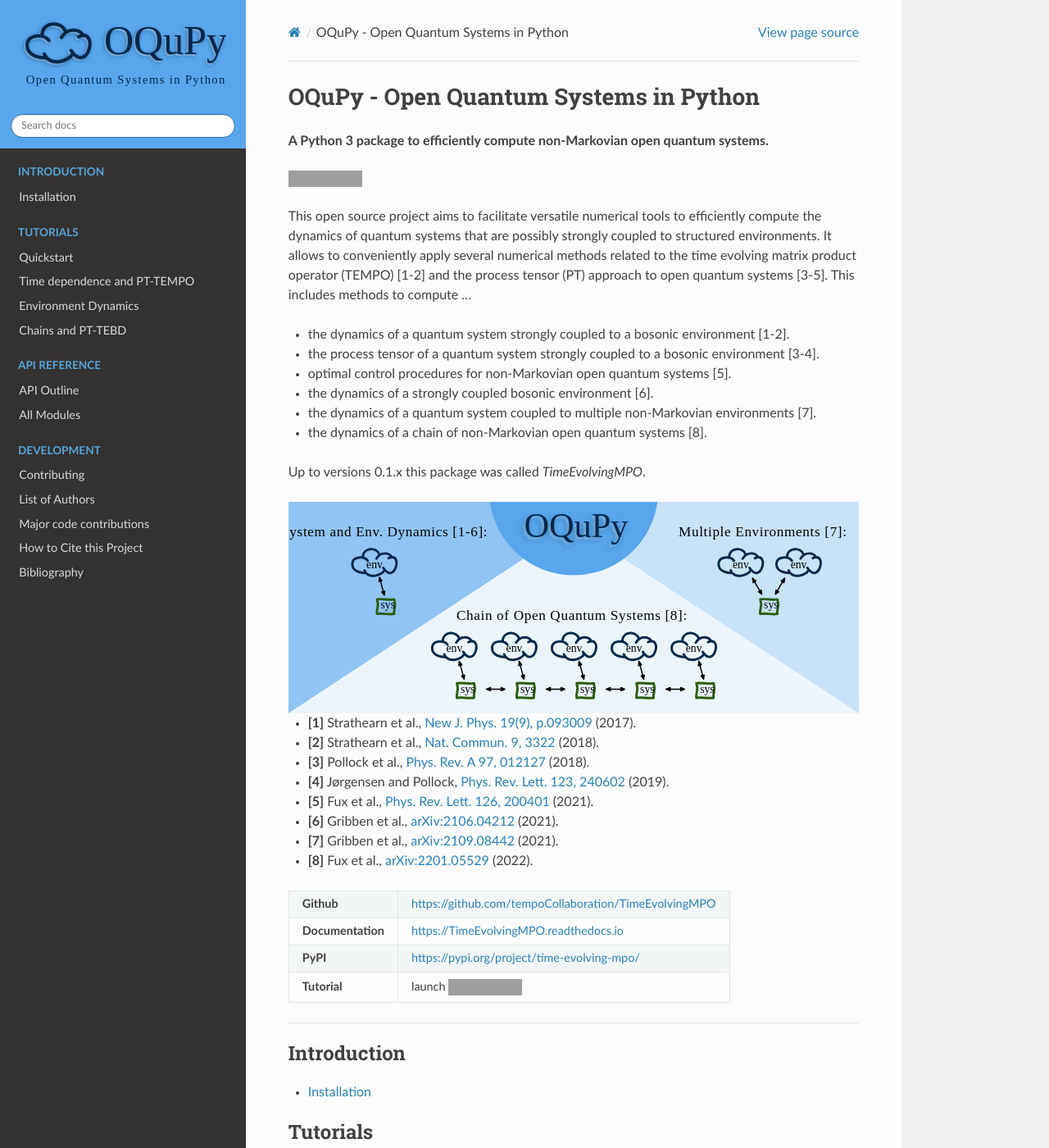
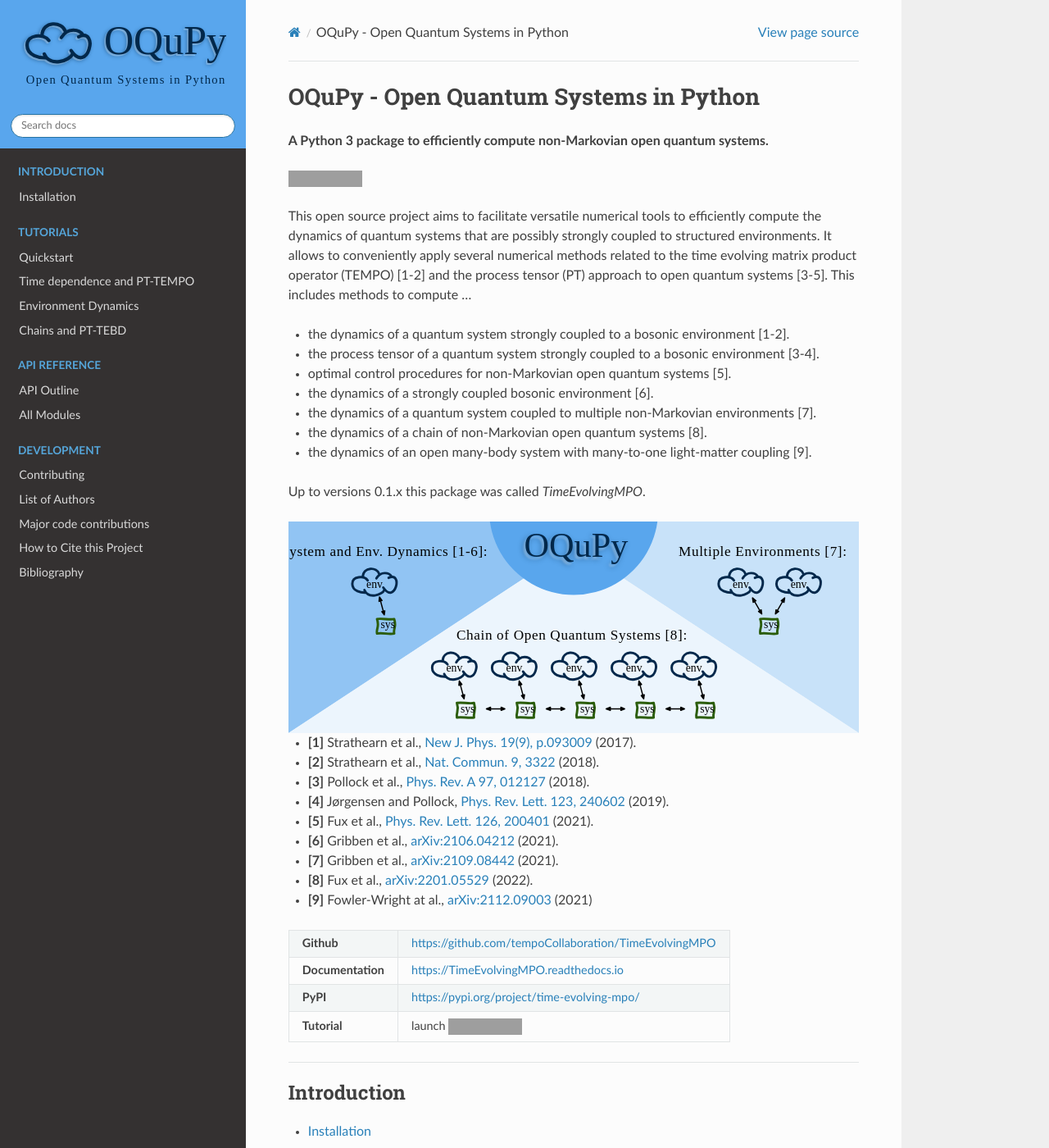
Before and after one commit to tempoCollaboration/OQuPy, a Sphinx documentation site: the page built from docs/index.rst, in a window 1280 px wide and 1400 px high. Shown: the whole window at 82% size. Built offline with Sphinx 7.4.7 and the Read the Docs theme 2.0.0, drawn with Linux system fonts in a browser that asks for light colours; grey boxes are pictures that could not be loaded.

Commit message:
update docs with mean-field release info

```diff
--- a/docs/index.rst
+++ b/docs/index.rst
@@ -21,6 +21,8 @@
 - the dynamics of a strongly coupled bosonic environment [6].
 - the dynamics of a quantum system coupled to multiple non-Markovian environments [7].
 - the dynamics of a chain of non-Markovian open quantum systems [8].
+- the dynamics of an open many-body system with many-to-one light-matter
+  coupling [9].
 
 Up to versions 0.1.x this package was called *TimeEvolvingMPO*.
 
@@ -50,6 +52,8 @@
   `arXiv:2109.08442 <http://arxiv.org/abs/2109.08442>`_ (2021).
 - **[8]** Fux et al.,
   `arXiv:2201.05529 <http://arxiv.org/abs/2201.05529>`_ (2022).
+- **[9]** Fowler-Wright at al.,
+  `arXiv:2112.09003 <http://arxiv.org/abs/2112.09003>`_ (2021)
 
 .. |binder-tutorial| image:: https://mybinder.org/badge_logo.svg
  :target: https://mybinder.org/v2/gh/tempoCollaboration/TimeEvolvingMPO/master?filepath=tutorials%2Ftutorial_01_quickstart.ipynb
--- a/docs/pages/api.rst
+++ b/docs/pages/api.rst
@@ -123,7 +123,8 @@
 
 function :func:`oqupy.contractions.compute_dynamics`
   Compute a :class:`oqupy.dynamics.Dynamics` object for given
-  :class:`oqupy.system.System` :class:`oqupy.system.TimeDependentSystem` and
+  :class:`oqupy.system.System` or
+  :class:`oqupy.system.TimeDependentSystem` and
   :class:`oqupy.control.Control` and
   :class:`oqupy.process_tensor.BaseProcessTensor` objects.
 
--- a/docs/pages/authors.rst
+++ b/docs/pages/authors.rst
@@ -40,6 +40,10 @@
 `the contributors list <https://github.com/tempoCollaboration/TimeEvolvingMPO/graphs/contributors>`_
 on GitHub.
 
+**Version ?.?.0**
+  - `Piper Fowler-Wright <https://github.com/piperfw>`_: Open quantum systems
+    with mean-field evolution [FowlerWright2021]
+
 **Version 0.2.0**
   - `Gerald E. Fux <https://github.com/gefux>`_: Chains of open quantum systems [Fux2022].
   - `Dominic Gribben <https://github.com/djgribben>`_: Bath dynamics extension [Gribben2021a].
```
